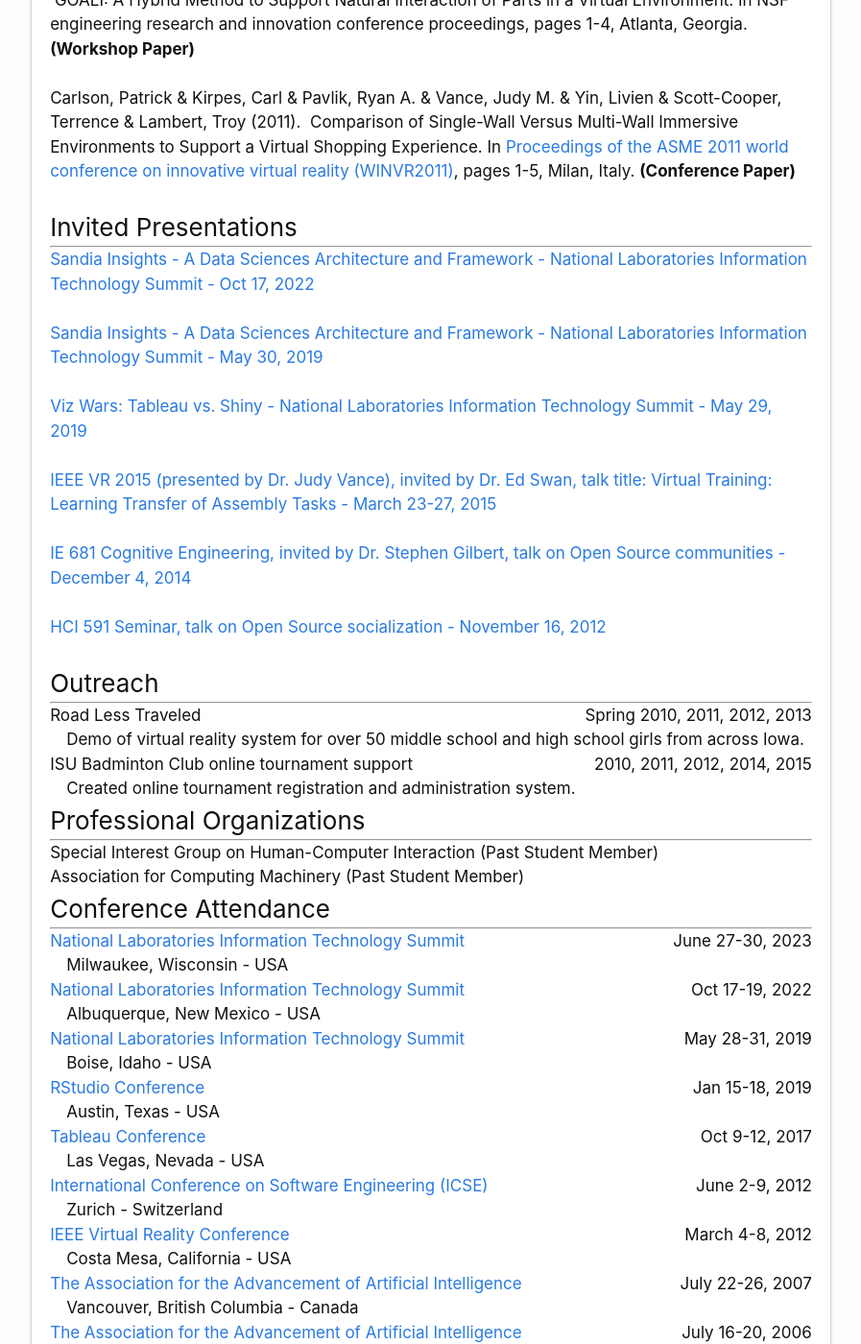
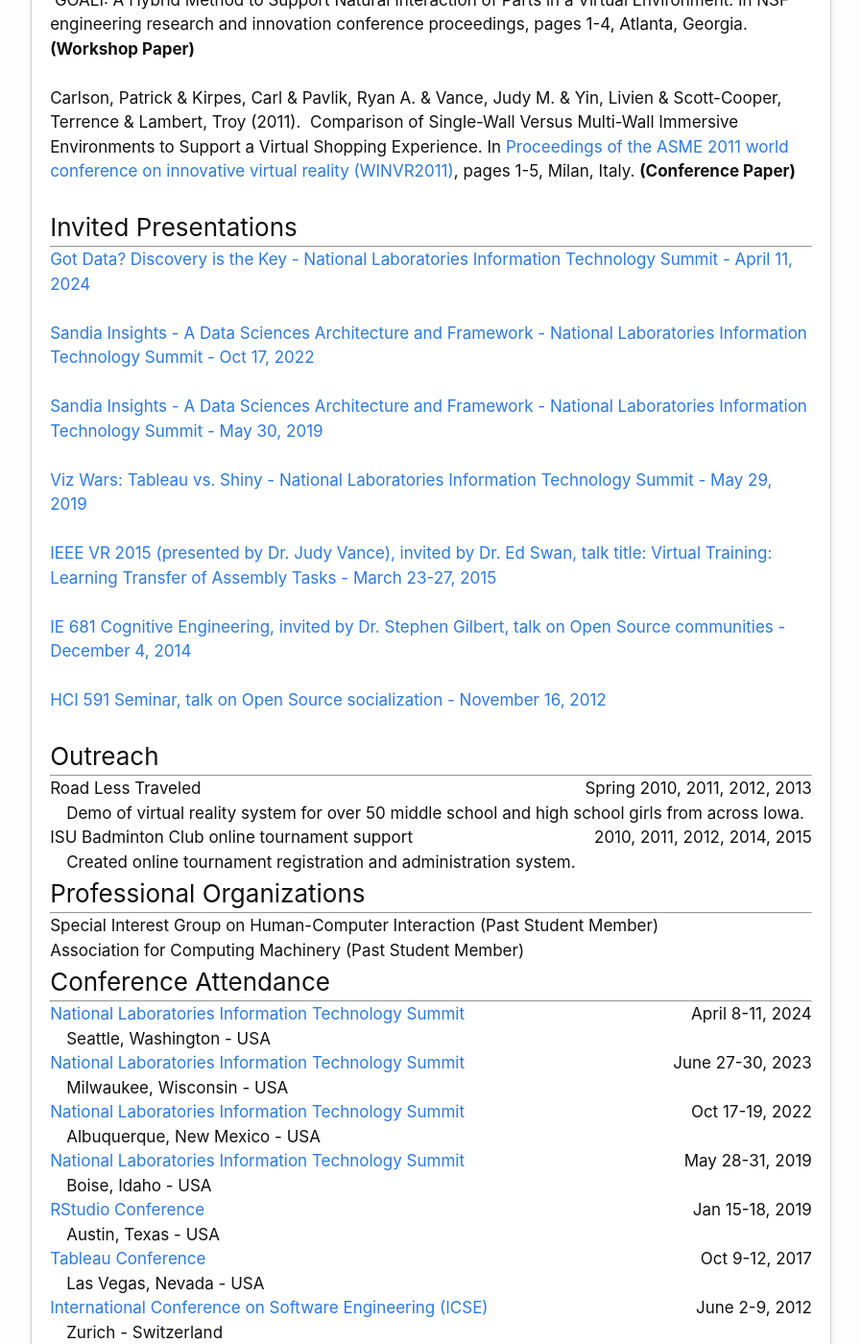
Before and after one commit to carlsonp/carlsonp.github.io, a Jekyll site: the page built from cv.md, in a window 1280 px wide and 1400 px high, scrolled down 3652 px. Shown: the whole window at 96% size, without its empty margins (191-1088 px from the left). Built offline with Jekyll 4.4.1, drawn with Linux system fonts in a browser that asks for light colours.

Commit message:
chore: add NLIT 2024 presentation

```diff
--- a/_data/conferences.json
+++ b/_data/conferences.json
@@ -1,4 +1,12 @@
 [
+    {
+        "title": "National Laboratories Information Technology Summit",
+        "date": "April 8-11, 2024",
+        "city": "Seattle",
+        "state": "Washington",
+        "country": "USA",
+        "url": "http://www.fbcinc.com"
+    },
     {
         "title": "National Laboratories Information Technology Summit",
         "date": "June 27-30, 2023",
--- a/_data/invited_presentations.json
+++ b/_data/invited_presentations.json
@@ -1,4 +1,9 @@
 [
+  {
+    "title": "Got Data? Discovery is the Key - National Laboratories Information Technology Summit",
+    "date": "April 11, 2024",
+    "url": "https://github.com/carlsonp/NLIT_2024_Got_Data"
+  },
   {
     "title": "Sandia Insights - A Data Sciences Architecture and Framework - National Laboratories Information Technology Summit",
     "date": "Oct 17, 2022",
```
